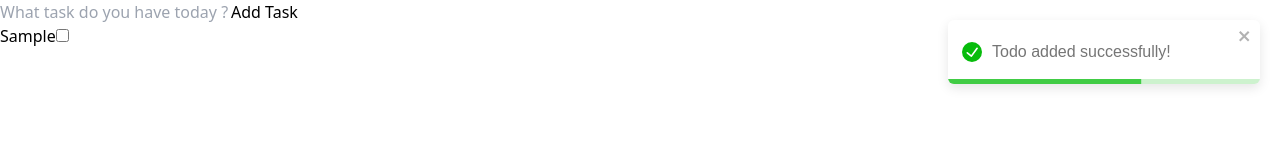
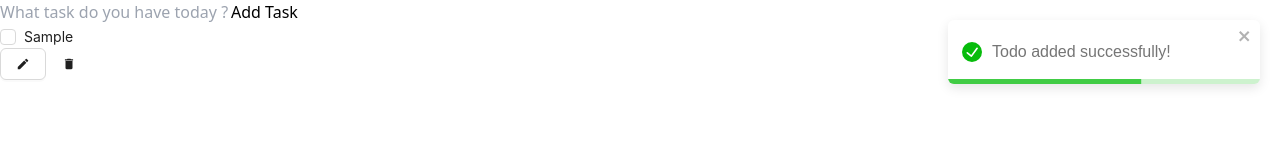
Before and after one commit to AnasAzizi/todo-list-app, a React (Vite) app: page / in a window 1280 px wide. Both pictures are taken after typing "Sample" into the empty fields and a click on the button "Add Task". Shown: the top 160 px of the page. Built offline with nearby package versions, Linux system fonts and the light colour scheme.

Commit message:
added a it design library and react icon library, added a model for editing a todo, edit and delete reducer

```diff
--- a/package.json
+++ b/package.json
@@ -11,8 +11,10 @@
   },
   "dependencies": {
     "@reduxjs/toolkit": "^2.2.8",
+    "antd": "^5.21.3",
     "react": "^18.3.1",
     "react-dom": "^18.3.1",
+    "react-icons": "^5.3.0",
     "react-redux": "^9.1.2",
     "react-toastify": "^10.0.6"
   },
--- a/src/components/TodoItem.jsx
+++ b/src/components/TodoItem.jsx
@@ -1,26 +1,80 @@
-import React from 'react'
-import { useDispatch } from 'react-redux'
-import { setCheck } from '../features/TodoSlice';
+import React, { useState } from 'react';
+import { Checkbox, Button, Modal, Input } from 'antd';
+import { useDispatch } from 'react-redux';
+import { setCheck, removeTodo, editTodo } from '../features/TodoSlice';
+import { MdModeEdit, MdDelete,MdOutlineDone } from "react-icons/md";
 
 const TodoItem = ({ title, done, id }) => {
-
     const dispatch = useDispatch();
+    const [isModalOpen, setIsModalOpen] = useState(false);
+    const [newTitle, setNewTitle] = useState(title);
 
     const handleChange = () => {
-        dispatch(setCheck(id))
-    }
+        dispatch(setCheck(id));
+    };
+
+    const handleDelete = () => {
+        dispatch(removeTodo(id));
+    };
+
+    const handleEdit = () => {
+        setIsModalOpen(true);
+    };
+
+    const handleSave = () => {
+        if (newTitle) {
+            dispatch(editTodo({ id, title: newTitle }));
+        }
+        setIsModalOpen(false);
+    };
+
+    const handleCancel = () => {
+        setIsModalOpen(false);
+    };
 
     return (
-        <div className='flex justify-between items-center gap-12 outline-none bg-transparent border border-gray-500 p-4 w-auto min-w-96 text-white'>
-            <label htmlFor={id}>{title}</label>
-            <input
-                type='checkbox'
-                id={id}
+        <div className="w-auto min-w-96 flex justify-between items-center p-4 gap-4 bg-gray-800 rounded-md shadow-md">
+            <Checkbox
                 checked={done}
                 onChange={handleChange}
-            />
+            >
+                <span className={done ? "line-through text-gray-400 text-xl" : "text-white text-xl"}>
+                    {title}
+                </span>
+            </Checkbox>
+            <div className="flex gap-2">
+
+                <Button
+                    onClick={handleEdit}
+                    className="w-11 h-11 p-0 m-0 text-blue-500"
+                >
+                    <MdModeEdit className="inline-block size-5" />
+                </Button>
+                <Button
+                    type='danger'
+                    onClick={handleDelete}
+                    className="w-11 h-11 p-0 m-0 bg-white border border-red-500 text-red-500 "
+                >
+                    <MdDelete className="inline-block size-6" />
+                </Button>
+            </div>
+
+            <Modal
+                title="Edit Todo"
+                open={isModalOpen}
+                onOk={handleSave}
+                onCancel={handleCancel}
+                okText="Save"
+                cancelText="Cancel"
+            >
+                <Input
+                    value={newTitle}
+                    onChange={(e) => setNewTitle(e.target.value)}
+                    placeholder="Edit your todo"
+                />
+            </Modal>
         </div>
-    )
-}
+    );
+};
 
-export default TodoItem
+export default TodoItem;
--- a/src/features/TodoSlice.js
+++ b/src/features/TodoSlice.js
@@ -1,25 +1,35 @@
 import { createSlice } from "@reduxjs/toolkit";
 
 
-const initialState={
-    todoList:[],
+const initialState = {
+    todoList: [],
 };
-const TodoSlice=createSlice({
-    name:"todos",
+const TodoSlice = createSlice({
+    name: "todos",
     initialState,
-    reducers:{
-        addTodo:(state,action)=>{
-        state.todoList.push(action.payload);
+    reducers: {
+        addTodo: (state, action) => {
+            state.todoList.push(action.payload);
         },
-        setCheck:(state,action)=>{
-            state.todoList.map((todo)=>{
-                if(action.payload== todo.id){
-                    todo.done ? (todo.done=false):(todo.done=true);
+        setCheck: (state, action) => {
+            state.todoList.map((todo) => {
+                if (action.payload == todo.id) {
+                    todo.done ? (todo.done = false) : (todo.done = true);
                 }
             })
+        },
+        removeTodo: (state, action) => {
+            state.todoList = state.todoList.filter(todo => todo.id !== action.payload);
+        },
+        editTodo: (state, action) => {
+            const { id, title } = action.payload;
+            const todo = state.todoList.find((todo) => todo.id === id);
+            if (todo) {
+                todo.title = title;
+            }
         }
     }
 })
 
-export const {addTodo,setCheck}=TodoSlice.actions;
+export const { addTodo, setCheck, removeTodo, editTodo} = TodoSlice.actions;
 export default TodoSlice.reducer;
```
Also changed, not shown: 1 other file (tests, documents, lock files or other folders).
